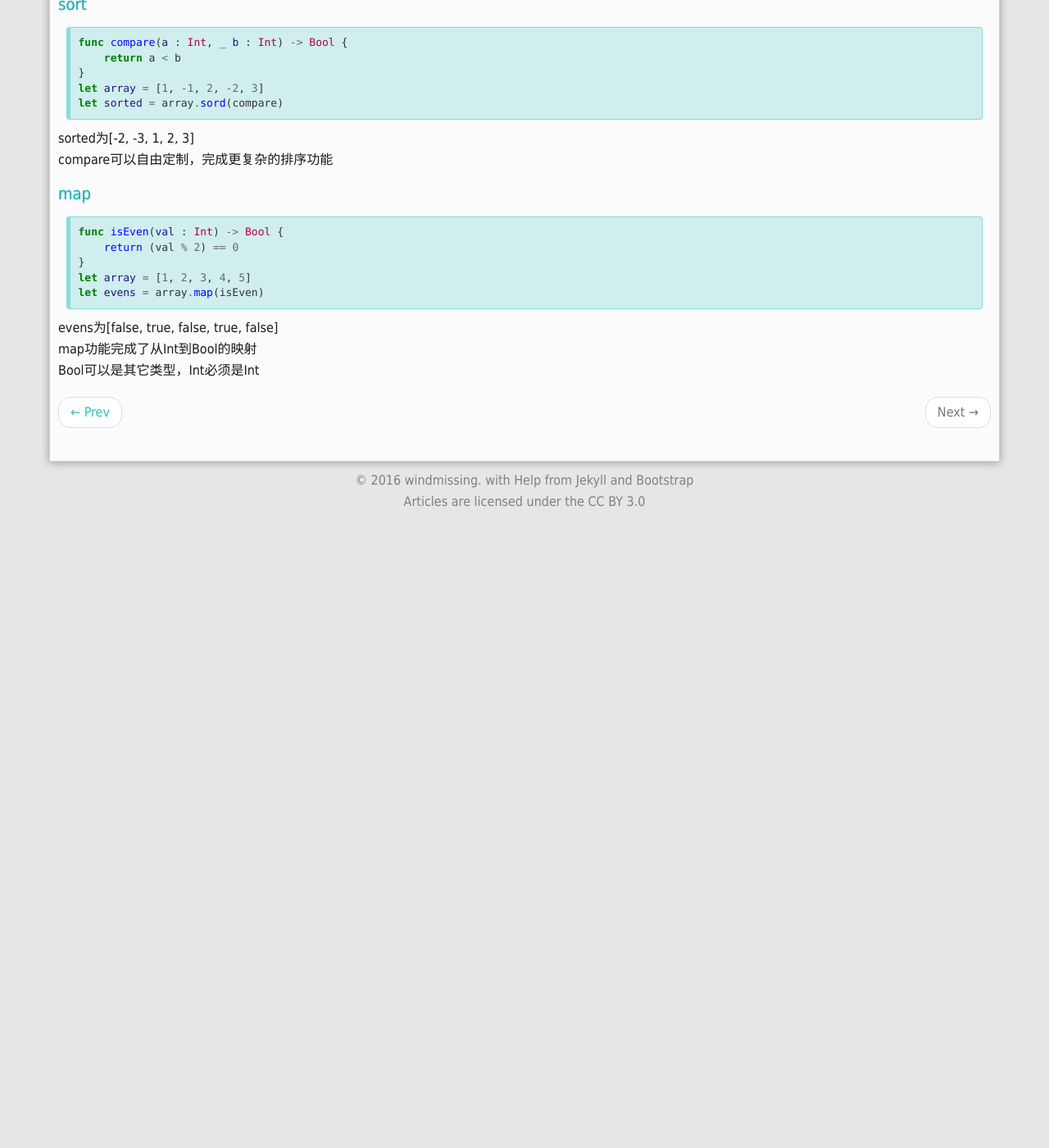
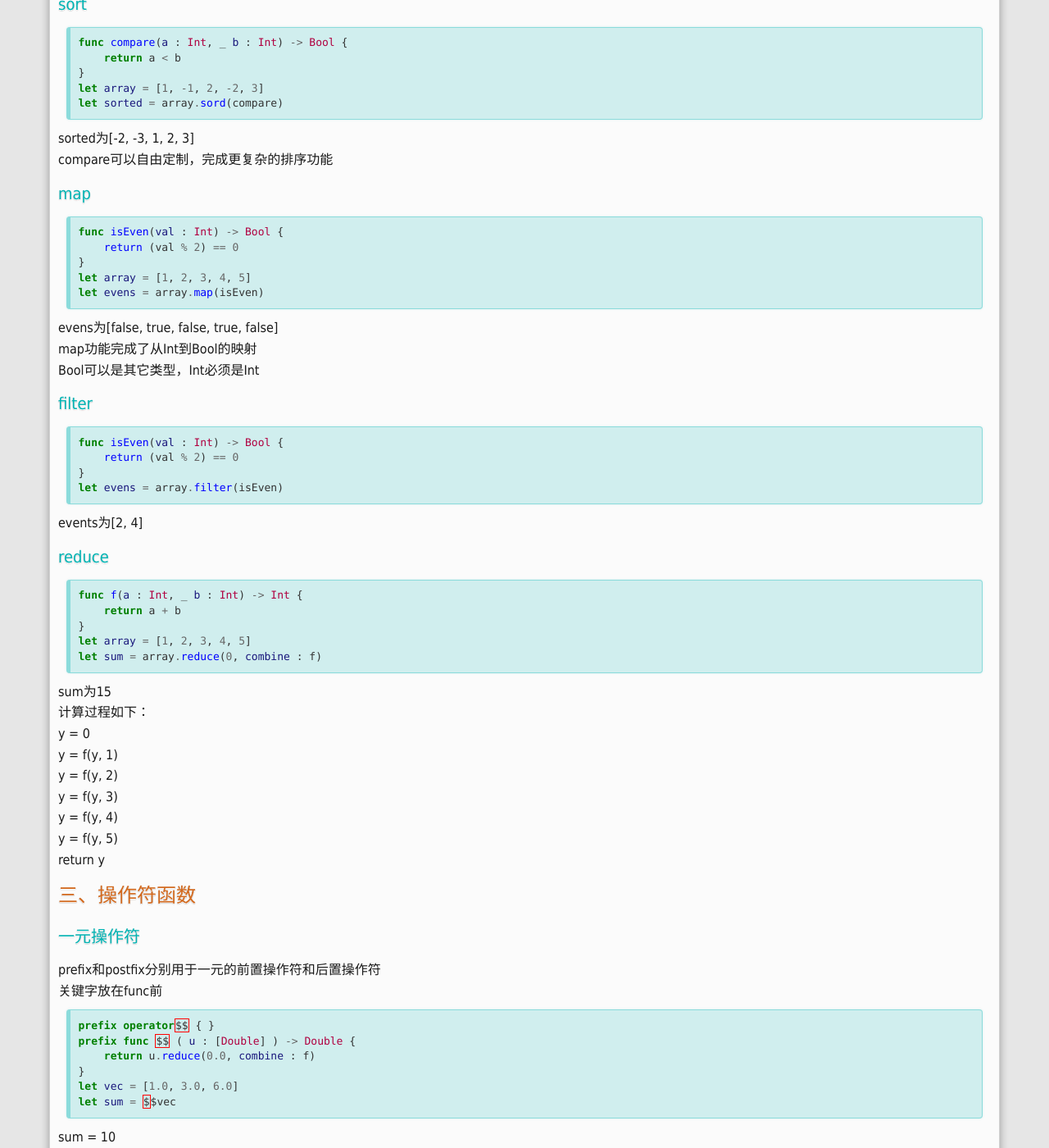
Before and after one commit to windmissing/windmissing.github.io, a Jekyll site: the page built from _posts/2016-06-26-swift-function-2.md, in a window 1280 px wide and 1400 px high, scrolled down 543 px. Shown: the whole window at 82% size. Built offline with Jekyll 4.4.1, drawn with Linux system fonts in a browser that asks for light colours; Markdown is read by kramdown in place of the engine named in the settings; comment, search, counter and statistics services are not loaded; before the commit the page ends 1173 px from its top, so only the background shows below that; some of the changed text lies outside the part shown.

Commit message:
Update 2016-06-26-swift-function-2.md

````diff
--- a/_posts/2016-06-26-swift-function-2.md
+++ b/_posts/2016-06-26-swift-function-2.md
@@ -42,3 +42,62 @@ let evens = array.map(isEven)
 evens为[false, true, false, true, false]
 map功能完成了从Int到Bool的映射
 Bool可以是其它类型，Int必须是Int
+
+##### filter
+
+```swift
+func isEven(val : Int) -> Bool {
+    return (val % 2) == 0
+}
+let evens = array.filter(isEven)
+```
+events为[2, 4]
+
+##### reduce
+
+```swift
+func f(a : Int, _ b : Int) -> Int {
+    return a + b
+}
+let array = [1, 2, 3, 4, 5]
+let sum = array.reduce(0, combine : f)
+```
+sum为15
+计算过程如下：
+y = 0
+y = f(y, 1)
+y = f(y, 2)
+y = f(y, 3)
+y = f(y, 4)
+y = f(y, 5)
+return y
+
+#### 三、操作符函数
+##### 一元操作符
+prefix和postfix分别用于一元的前置操作符和后置操作符
+关键字放在func前
+
+```swift
+prefix operator$$ { }
+prefix func $$ ( u : [Double] ) -> Double {
+    return u.reduce(0.0, combine : f)
+}
+let vec = [1.0, 3.0, 6.0]
+let sum = $$vec
+```
+sum = 10
+
+##### 二元操作符infix
+
+```swift
+infix operator **{associativity left precedence 160} //定义结合性和优先级
+func **(a : Int, _ b : Int) -> Int {
+    return pow(a, b)
+}
+```
+2 ** 8    //256
+4 ** 3 ** 2    //4096
+
+#### 四、嵌套函数
+
+#### 五、函数作为返回值
````
